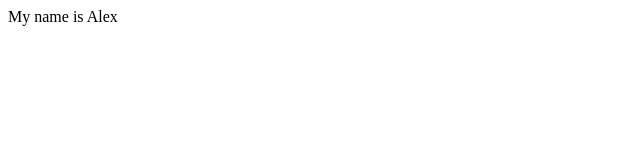
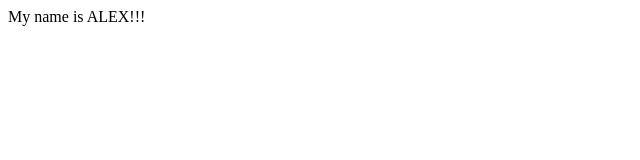
Before and after one commit to nelsona96/fes-mini-project, a plain HTML site: page index.html in a window 1280 px wide. Shown: the full height of the page, 0-640 px from the left. Drawn offline with Linux system fonts and the light colour scheme.

Commit message:
Emphasize the name

```diff
--- a/index.html
+++ b/index.html
@@ -6,6 +6,6 @@
     <title>Project 1</title>
 </head>
 <body>
-    My name is Alex
+    My name is ALEX!!!
 </body>
 </html>
```
